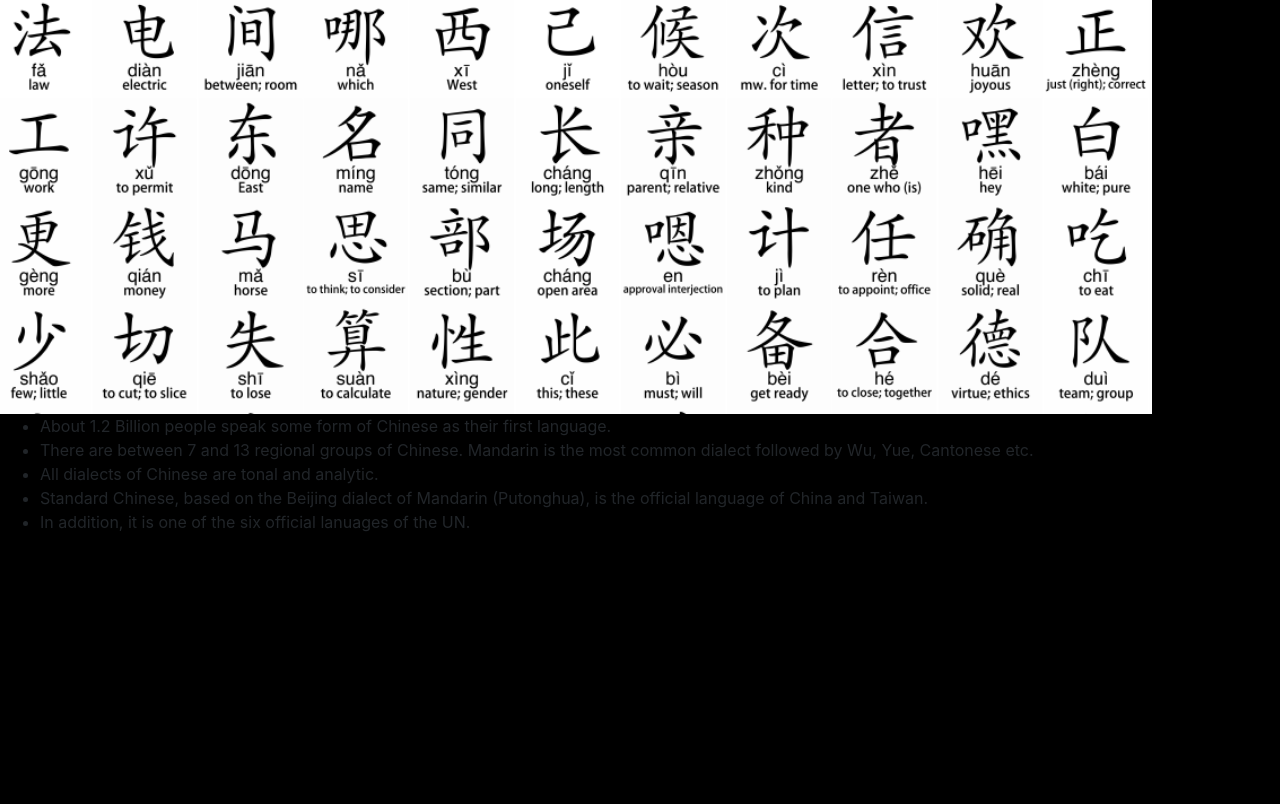
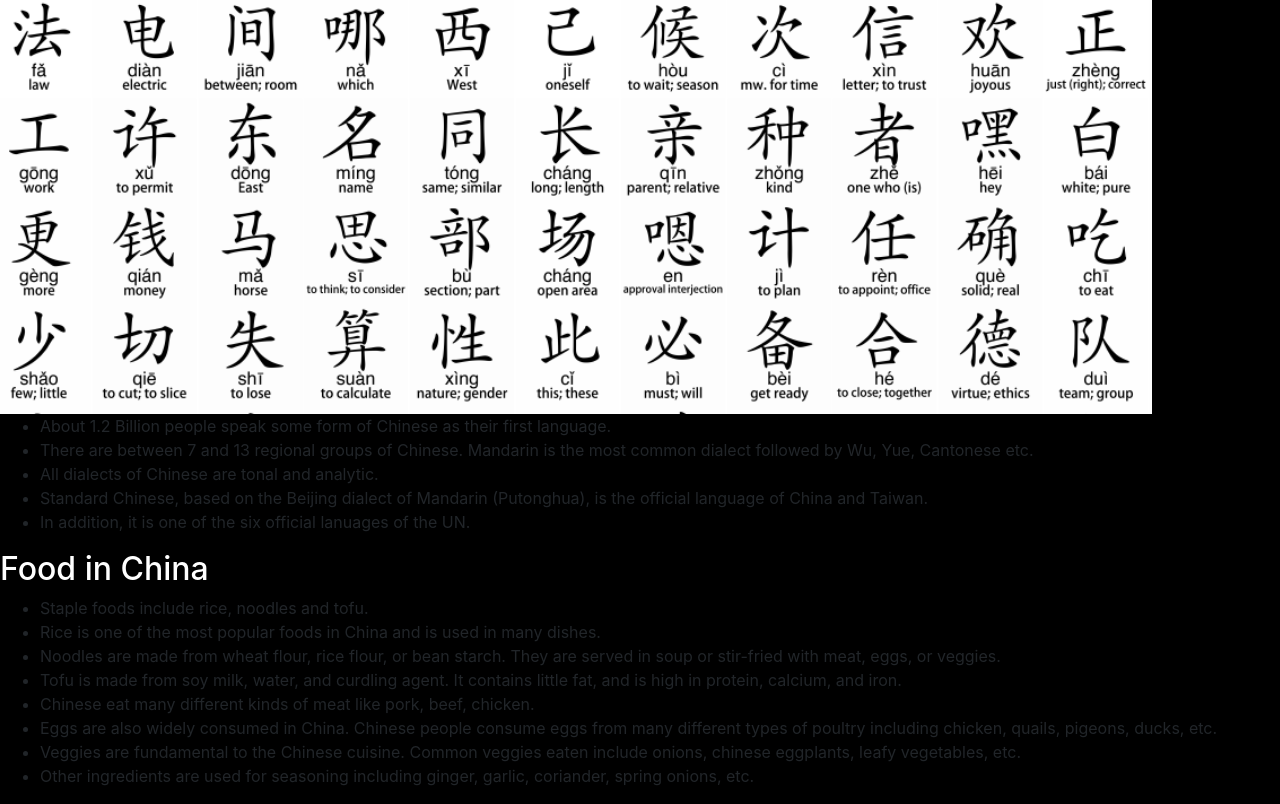
Before and after one commit to tubajack/TravelToChina, a React (Create React App) app in the folder client/: page /culture in a window 1280 px wide. Shown: the part 2414-3218 px from the top of the page. Before the commit the page ends 2964 px from the top, so only its background shows below. Built offline with nearby package versions, Linux system fonts and the light colour scheme.

Commit message:
Added some information about the typical Chinese diet.

```diff
--- a/client/src/pages/ChineseCulture.js
+++ b/client/src/pages/ChineseCulture.js
@@ -38,7 +38,7 @@ export default class ChineseCulture extends Component {
 
         <h2>Language in China</h2>
         <img
-          id="Religion in China"
+          id="Language in China"
           src="../images/ChineseLanguage.jpg"
           alt="Ethnic Groups"
           width="90%"
@@ -51,6 +51,18 @@ export default class ChineseCulture extends Component {
           <li>Standard Chinese, based on the Beijing dialect of Mandarin (Putonghua), is the official language of China and Taiwan.</li>
           <li>In addition, it is one of the six official lanuages of the UN.</li>
         </ul>
+
+        <h2>Food in China</h2>
+        <ul>
+          <li>Staple foods include rice, noodles and tofu.</li>
+          <li>Rice is one of the most popular foods in China and is used in many dishes.</li>
+          <li>Noodles are made from wheat flour, rice flour, or bean starch. They are served in soup or stir-fried with meat, eggs, or veggies.</li>
+          <li>Tofu is made from soy milk, water, and curdling agent. It contains little fat, and is high in protein, calcium, and iron.</li>
+          <li>Chinese eat many different kinds of meat like pork, beef, chicken.</li>
+          <li>Eggs are also widely consumed in China. Chinese people consume eggs from many different types of poultry including chicken, quails, pigeons, ducks, etc.</li>
+          <li>Veggies are fundamental to the Chinese cuisine. Common veggies eaten include onions, chinese eggplants, leafy vegetables, etc. </li>
+          <li>Other ingredients are used for seasoning including ginger, garlic, coriander, spring onions, etc.</li>
+        </ul>
       </div>
     );
   }
```
